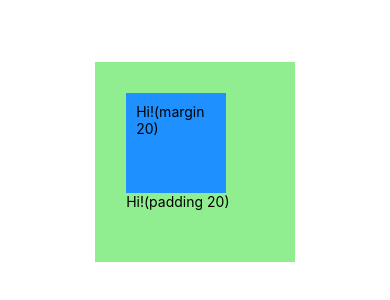
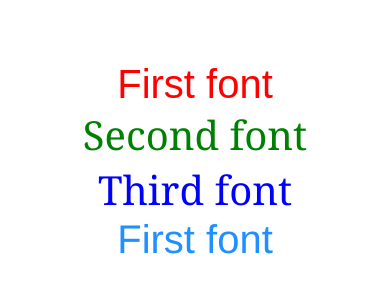
Before and after one commit to exemplar-codes/DoneWithIt, a React Native app: screen / in a window 390 px wide. Shown: the part 260-560 px from the top of the page. Built offline with nearby package versions, Linux system fonts and the light colour scheme.

Commit message:
Text style props

```diff
--- a/app/screens/StyleTrialScreen.js
+++ b/app/screens/StyleTrialScreen.js
@@ -1,16 +1,22 @@
 import React from "react";
-import { StyleSheet, Text, View } from "react-native";
+import { Platform, StyleSheet, Text, View } from "react-native";
 import AppScreen from "../components/AppScreen";
 
 function StyleTrialScreen(props) {
+  const f1 = Platform.OS === "android" ? styles.andr1 : styles.ios1;
+  const f2 = Platform.OS === "android" ? styles.andr2 : styles.ios2;
+  const f3 = Platform.OS === "android" ? styles.andr3 : styles.ios3;
+  const test = Platform.OS === "android" ? styles.andrTest : styles.iosTest;
+
   return (
     <AppScreen style={styles.container}>
-      <View style={[styles.outerBox, styles.outerBoxPadding]}>
-        <View style={styles.box}>
-          <Text style={styles.textMargin}>Hi!(margin 20)</Text>
-        </View>
-        <Text>Hi!(padding 20)</Text>
-      </View>
+      <Text style={[styles.text, f1, { color: "red" }]}>First font</Text>
+      <Text style={[styles.text, f2, { color: "green" }]}>Second font</Text>
+      <Text style={[styles.text, f3, { color: "blue" }]}>Third font</Text>
+
+      <Text style={[styles.text, test, { color: "dodgerblue" }]}>
+        First font
+      </Text>
     </AppScreen>
   );
 }
@@ -20,43 +26,25 @@ const styles = StyleSheet.create({
     justifyContent: "center",
     alignItems: "center",
   },
-  outerBox: {
-    width: 200,
-    height: 200,
-    backgroundColor: "lightgreen",
+  text: {
+    fontSize: 40,
   },
-  box: {
-    width: 100,
-    height: 100,
-    backgroundColor: "dodgerblue",
+  andr1: { fontFamily: "normal" },
+  andr2: { fontFamily: "serif" },
+  andr3: { fontFamily: "monospace" },
+  andrTest: { fontFamily: "Roboto" }, // same as 'normal'
+  //
+  ios1: {
+    fontFamily: "Arial",
   },
-
-  border: {
-    borderWidth: 10,
-    borderColor: "royalblue",
-    borderRadius: 10,
-    borderTopColor: "gold",
+  ios2: {
+    fontFamily: "Georgia",
   },
-
-  shadow: {
-    // ios only
-    shadowColor: "black",
-    shadowOpacity: 0.3,
-    shadowOffset: {
-      width: 10,
-      height: 10,
-    },
-
-    // android only
-    elevation: 20,
+  ios3: {
+    fontFamily: "Georgia",
   },
-
-  outerBoxPadding: {
-    padding: "8%",
-  },
-
-  textMargin: {
-    margin: 10,
+  iosTest: {
+    fontFamily: "Helvetica",
   },
 });
 export default StyleTrialScreen;
```
